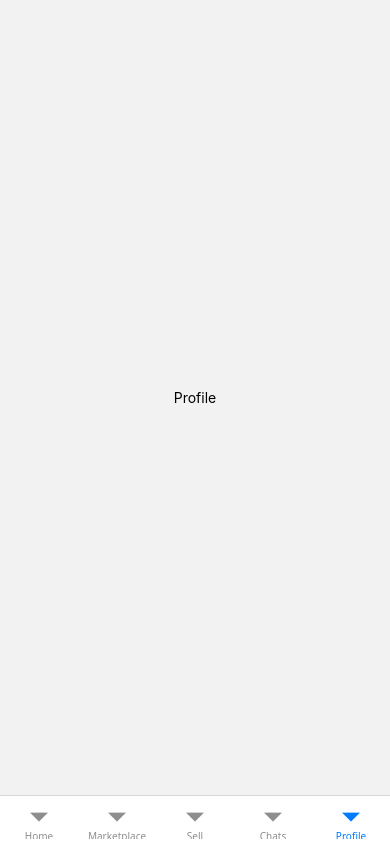
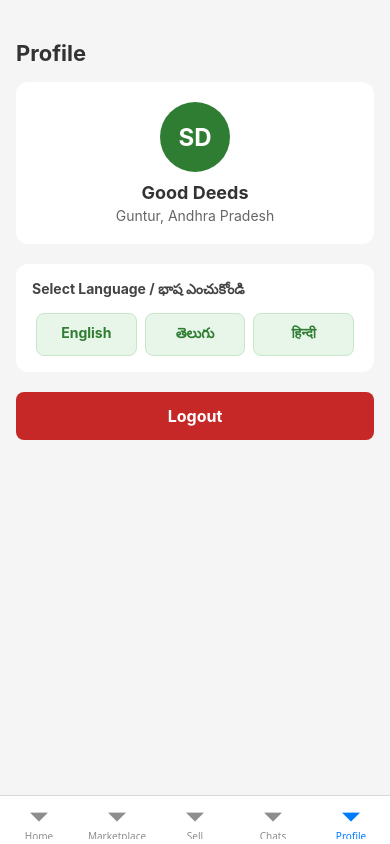
Before and after one commit to itsmohammadrumy-png/scrapo-app, a React Native app: screen /Profile in a window 390 px wide. Built offline with nearby package versions, Linux system fonts and the light colour scheme.

Commit message:
Add Chat and Profile screens and finalize AppNavigator

```diff
--- a/src/navigation/AppNavigator.tsx
+++ b/src/navigation/AppNavigator.tsx
@@ -1,32 +1,13 @@
 import React from 'react';
 import { createBottomTabNavigator } from '@react-navigation/bottom-tabs';
 import { NavigationContainer } from '@react-navigation/native';
-import { useTranslation } from 'react-i18next';
-import { View, Text, StyleSheet } from 'react-native';
 
-// అసలైన స్క్రీన్స్ ఇంపోర్ట్
+// అన్ని రియల్ స్క్రీన్స్ ఇంపోర్ట్
 import HomeScreen from '../screens/HomeScreen';
 import MarketplaceScreen from '../screens/MarketplaceScreen';
 import SellScreen from '../screens/SellScreen';
-
-// తాత్కాలిక స్క్రీన్స్ (Chat & Profile)
-const ChatScreen = () => {
-  const { t } = useTranslation();
-  return (
-    <View style={styles.center}>
-      <Text>{t('chats')}</Text>
-    </View>
-  );
-};
-
-const ProfileScreen = () => {
-  const { t } = useTranslation();
-  return (
-    <View style={styles.center}>
-      <Text>{t('profile')}</Text>
-    </View>
-  );
-};
+import ChatScreen from '../screens/ChatScreen';
+import ProfileScreen from '../screens/ProfileScreen';
 
 const Tab = createBottomTabNavigator();
 
@@ -43,11 +24,3 @@ export default function AppNavigator() {
     </NavigationContainer>
   );
 }
-
-const styles = StyleSheet.create({
-  center: {
-    flex: 1,
-    justifyContent: 'center',
-    alignItems: 'center',
-  },
-});
--- /dev/null
+++ b/src/screens/ChatScreen.tsx
@@ -0,0 +1,95 @@
+import React from 'react';
+import { View, Text, StyleSheet, FlatList } from 'react-native';
+import { useTranslation } from 'react-i18next';
+
+export default function ChatScreen() {
+  const { t } = useTranslation();
+
+  // తాత్కాలిక చాట్ లిస్ట్
+  const chats = [
+    { id: '1', name: 'Scrap Buyer - Ramesh', lastMessage: 'When can you deliver the iron scrap?', time: '10:30 AM' },
+    { id: '2', name: 'Recycling Hub Guntur', lastMessage: 'Price updated for old newspapers.', time: 'Yesterday' },
+  ];
+
+  return (
+    <View style={styles.container}>
+      <Text style={styles.title}>{t('chats')}</Text>
+
+      <FlatList
+        data={chats}
+        keyExtractor={(item) => item.id}
+        renderItem={({ item }) => (
+          <View style={styles.chatCard}>
+            <View style={styles.avatar}>
+              <Text style={styles.avatarText}>{item.name[0]}</Text>
+            </View>
+            <View style={styles.chatInfo}>
+              <Text style={styles.chatName}>{item.name}</Text>
+              <Text style={styles.chatMsg} numberOfLines={1}>{item.lastMessage}</Text>
+            </View>
+            <Text style={styles.chatTime}>{item.time}</Text>
+          </View>
+        )}
+      />
+    </View>
+  );
+}
+
+const styles = StyleSheet.create({
+  container: {
+    flex: 1,
+    backgroundColor: '#f5f5f5',
+    padding: 16,
+    paddingTop: 40,
+  },
+  title: {
+    fontSize: 22,
+    fontWeight: 'bold',
+    color: '#333',
+    marginBottom: 16,
+  },
+  chatCard: {
+    flexDirection: 'row',
+    backgroundColor: '#fff',
+    borderRadius: 8,
+    padding: 12,
+    marginBottom: 10,
+    alignItems: 'center',
+    shadowColor: '#000',
+    shadowOffset: { width: 0, height: 1 },
+    shadowOpacity: 0.1,
+    shadowRadius: 2,
+    elevation: 2,
+  },
+  avatar: {
+    width: 45,
+    height: 45,
+    borderRadius: 22.5,
+    backgroundColor: '#2e7d32',
+    justifyContent: 'center',
+    alignItems: 'center',
+    marginRight: 12,
+  },
+  avatarText: {
+    color: '#fff',
+    fontSize: 18,
+    fontWeight: 'bold',
+  },
+  chatInfo: {
+    flex: 1,
+  },
+  chatName: {
+    fontSize: 16,
+    fontWeight: 'bold',
+    color: '#333',
+  },
+  chatMsg: {
+    fontSize: 13,
+    color: '#666',
+    marginTop: 4,
+  },
+  chatTime: {
+    fontSize: 11,
+    color: '#999',
+  },
+});
--- /dev/null
+++ b/src/screens/ProfileScreen.tsx
@@ -0,0 +1,136 @@
+import React from 'react';
+import { View, Text, StyleSheet, TouchableOpacity, Alert } from 'react-native';
+import { useTranslation } from 'react-i18next';
+
+export default function ProfileScreen() {
+  const { t, i18n } = useTranslation();
+
+  const changeLanguage = (lang: string) => {
+    i18n.changeLanguage(lang);
+  };
+
+  return (
+    <View style={styles.container}>
+      <Text style={styles.title}>{t('profile')}</Text>
+
+      <View style={styles.profileCard}>
+        <View style={styles.avatarLarge}>
+          <Text style={styles.avatarLargeText}>SD</Text>
+        </View>
+        <Text style={styles.userName}>Good Deeds</Text>
+        <Text style={styles.userLocation}>Guntur, Andhra Pradesh</Text>
+      </View>
+
+      <View style={styles.section}>
+        <Text style={styles.sectionTitle}>Select Language / భాష ఎంచుకోండి</Text>
+        <View style={styles.langRow}>
+          <TouchableOpacity style={styles.langBtn} onPress={() => changeLanguage('en')}>
+            <Text style={styles.langText}>English</Text>
+          </TouchableOpacity>
+          <TouchableOpacity style={styles.langBtn} onPress={() => changeLanguage('te')}>
+            <Text style={styles.langText}>తెలుగు</Text>
+          </TouchableOpacity>
+          <TouchableOpacity style={styles.langBtn} onPress={() => changeLanguage('hi')}>
+            <Text style={styles.langText}>हिन्दी</Text>
+          </TouchableOpacity>
+        </View>
+      </View>
+
+      <TouchableOpacity
+        style={styles.logoutBtn}
+        onPress={() => Alert.alert('Logout', 'Logged out successfully')}
+      >
+        <Text style={styles.logoutText}>Logout</Text>
+      </TouchableOpacity>
+    </View>
+  );
+}
+
+const styles = StyleSheet.create({
+  container: {
+    flex: 1,
+    backgroundColor: '#f5f5f5',
+    padding: 16,
+    paddingTop: 40,
+  },
+  title: {
+    fontSize: 22,
+    fontWeight: 'bold',
+    color: '#333',
+    marginBottom: 16,
+  },
+  profileCard: {
+    backgroundColor: '#fff',
+    borderRadius: 12,
+    padding: 20,
+    alignItems: 'center',
+    marginBottom: 20,
+    elevation: 2,
+  },
+  avatarLarge: {
+    width: 70,
+    height: 70,
+    borderRadius: 35,
+    backgroundColor: '#2e7d32',
+    justifyContent: 'center',
+    alignItems: 'center',
+    marginBottom: 10,
+  },
+  avatarLargeText: {
+    color: '#fff',
+    fontSize: 24,
+    fontWeight: 'bold',
+  },
+  userName: {
+    fontSize: 18,
+    fontWeight: 'bold',
+    color: '#333',
+  },
+  userLocation: {
+    fontSize: 14,
+    color: '#666',
+    marginTop: 4,
+  },
+  section: {
+    backgroundColor: '#fff',
+    borderRadius: 12,
+    padding: 16,
+    marginBottom: 20,
+    elevation: 2,
+  },
+  sectionTitle: {
+    fontSize: 14,
+    fontWeight: 'bold',
+    color: '#444',
+    marginBottom: 12,
+  },
+  langRow: {
+    flexDirection: 'row',
+    justifyContent: 'space-between',
+  },
+  langBtn: {
+    flex: 1,
+    backgroundColor: '#e8f5e9',
+    paddingVertical: 10,
+    borderRadius: 8,
+    alignItems: 'center',
+    marginHorizontal: 4,
+    borderWidth: 1,
+    borderColor: '#c8e6c9',
+  },
+  langText: {
+    color: '#2e7d32',
+    fontWeight: 'bold',
+  },
+  logoutBtn: {
+    backgroundColor: '#c62828',
+    paddingVertical: 14,
+    borderRadius: 8,
+    alignItems: 'center',
+  },
+  logoutText: {
+    color: '#fff',
+    fontSize: 16,
+    fontWeight: 'bold',
+  },
+});
```
